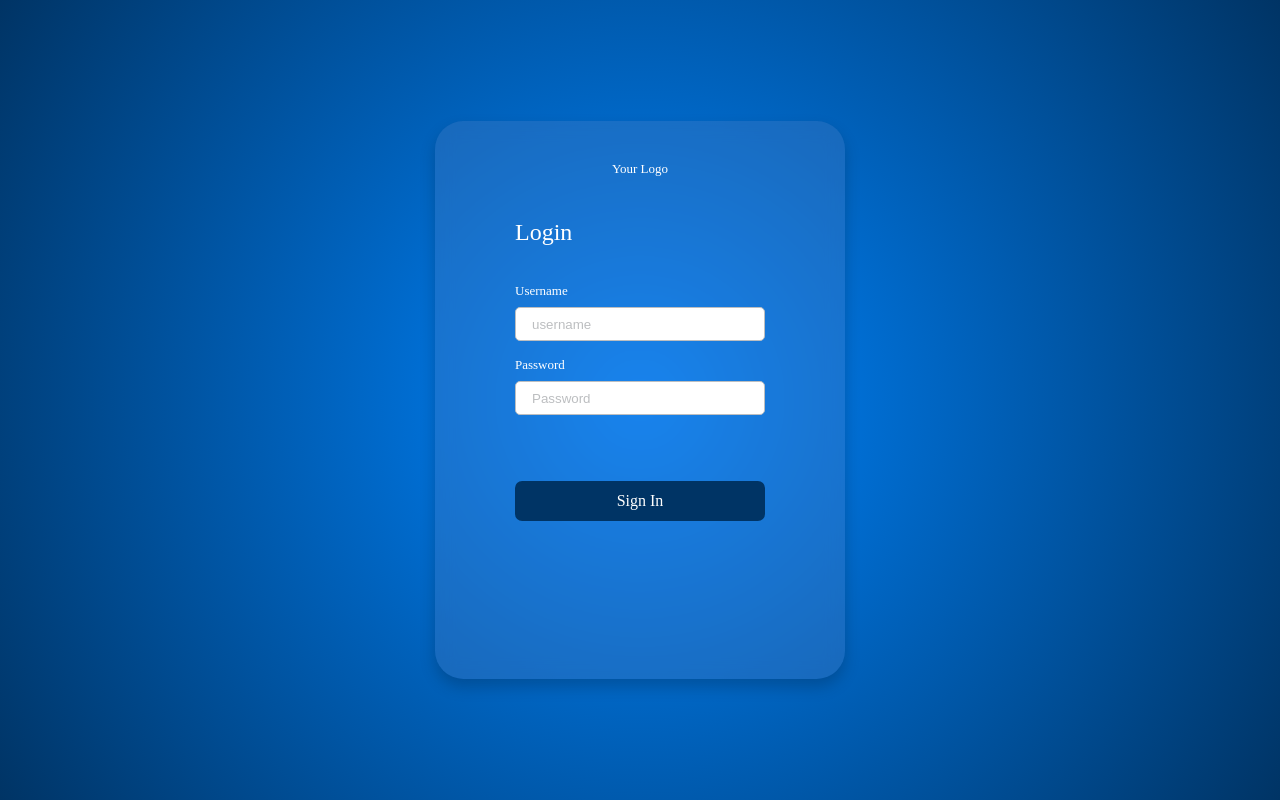
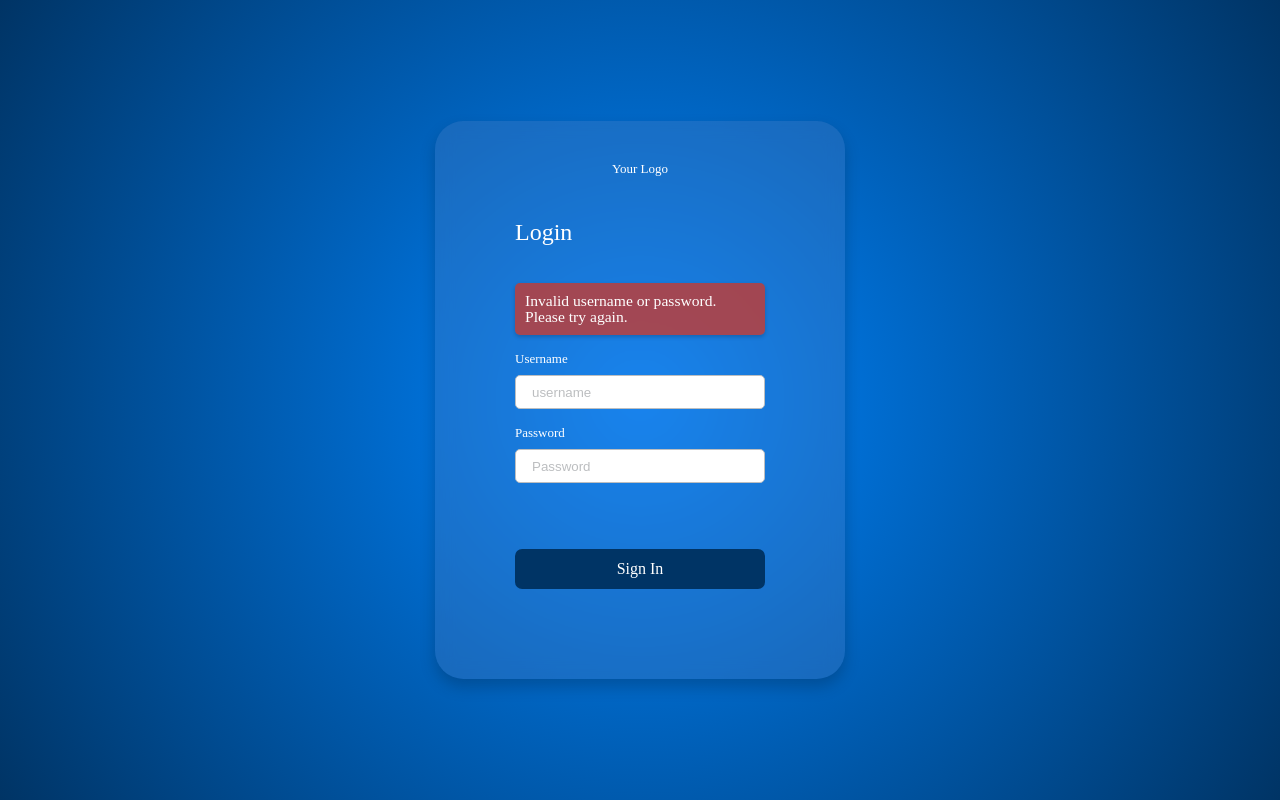
Before and after one commit to kuljok/react-redux-employee-poll-project, a React (Create React App) app in the folder empoll/: page / in a window 1280 px wide. Built offline with nearby package versions, Linux system fonts and the light colour scheme.

Commit message:
chore: add error message box to the login page

```diff
--- a/empoll/src/components/Login.css
+++ b/empoll/src/components/Login.css
@@ -9,8 +9,7 @@
   height: 557.66px;
   left: calc(50% - 410px / 2);
   top: calc(50% - 557.66px / 2);
-
-  background: rgba(88, 130, 193, 0.28);
+  background: var(--color-blue-transparent);
   backdrop-filter: blur(8.89323px);
   border-radius: 28.4583px;
   box-shadow: 0 8px 16px rgba(0, 0, 0, 0.2);
@@ -22,6 +21,14 @@
   flex-direction: column;
   align-items: flex-start;
   gap: 1rem;
+}
+
+.Login-form .error-message {
+  padding: 10px;
+  font-size: 1.2em;
+  background-color: var(--color-red-transparent);
+  border-radius: 5px;
+  box-shadow: 0 2px 4px rgba(0, 0, 0, 0.2);
 }
 
 .Login-form section {
--- a/empoll/src/components/Login.js
+++ b/empoll/src/components/Login.js
@@ -33,6 +33,9 @@ const Login = ({ dispatch, users }) => {
         <section className="title">
           <h3>Login</h3>
         </section>
+        <div className="error-message">
+          Invalid username or password. Please try again.
+        </div>
         <section>
           <label htmlFor="username">Username</label>
           <input
--- a/empoll/src/index.css
+++ b/empoll/src/index.css
@@ -1,6 +1,8 @@
 :root {
   --color-blue-dark: #003465;
   --color-blue-light: #0085ff;
+  --color-blue-transparent: #5882c147;
+  --color-red-transparent: #c23c34d0;
   --gradient-blue: radial-gradient(
     circle,
     var(--color-blue-light),
```
